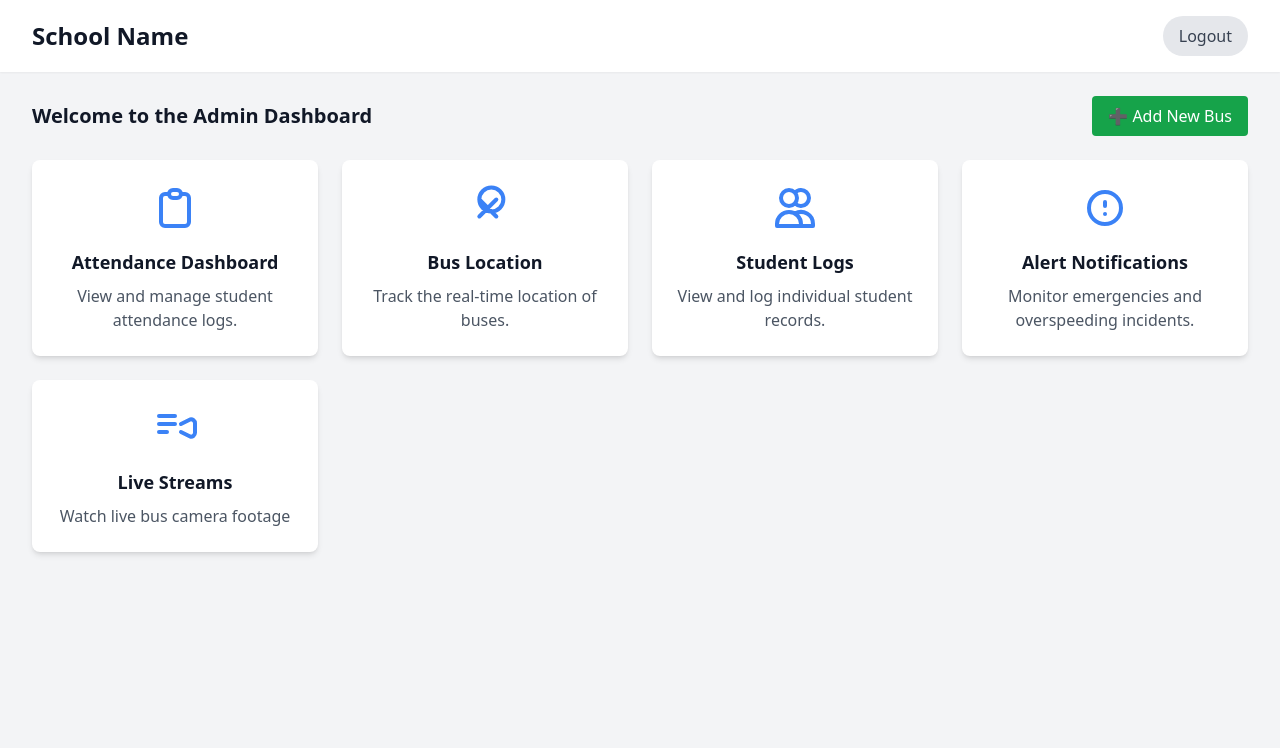
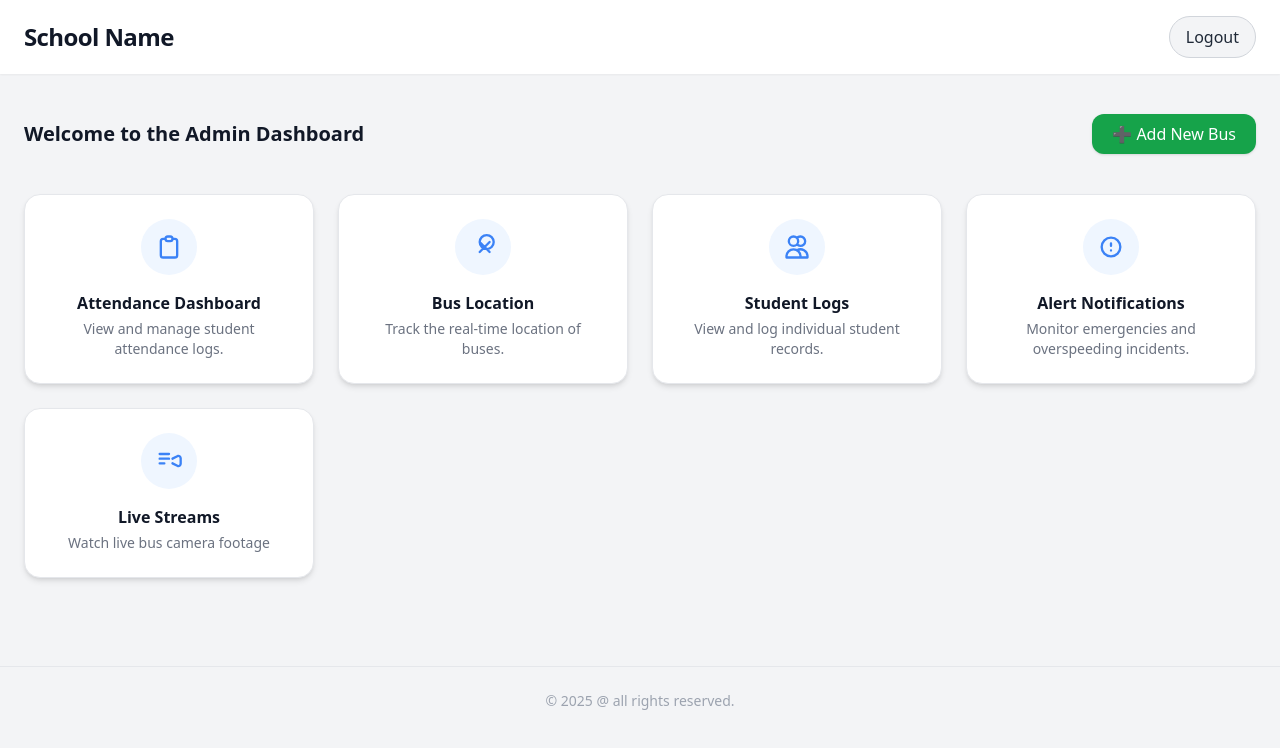
Before and after one commit to krishnahasare/bus_tracking_app, a React (Vite) app in the folder frontend/: page / in a window 1280 px wide. Shown: the top 748 px of the page. Built offline with nearby package versions, Linux system fonts and the light colour scheme.

Commit message:
design changes

```diff
--- a/frontend/src/components/AdminDashboard.jsx
+++ b/frontend/src/components/AdminDashboard.jsx
@@ -4,92 +4,100 @@ const AdminDashboard = () => {
   const navigate = useNavigate();
 
   return (
-    <div className="min-h-screen bg-gray-100 font-sans">
+    <div className="min-h-screen bg-gray-100 font-sans text-gray-900">
       {/* Header */}
-      <header className="bg-white shadow-sm">
-        <div className="max-w-7xl mx-auto px-4 sm:px-6 lg:px-8 py-4 flex justify-between items-center">
-          <h1 className="text-2xl font-bold text-gray-900">School Name</h1>
-          <button className="bg-gray-200 text-gray-700 px-4 py-2 rounded-full hover:bg-gray-300 transition">
+      <header className="bg-white shadow-sm sticky top-0 z-10">
+        <div className="max-w-7xl mx-auto px-6 py-4 flex justify-between items-center">
+          <h1 className="text-2xl font-bold tracking-tight">School Name</h1>
+          <button className="bg-gray-100 text-gray-800 px-4 py-2 rounded-full border border-gray-300 hover:bg-gray-200 transition">
             Logout
           </button>
         </div>
       </header>
 
-      {/* Main Content */}
-      <main className="max-w-7xl mx-auto px-4 sm:px-6 lg:px-8 py-6">
-        <div className="flex items-center justify-between mb-6">
-          <h2 className="text-xl font-semibold text-gray-900">Welcome to the Admin Dashboard</h2>
+      {/* Main */}
+      <main className="max-w-7xl mx-auto px-6 py-10">
+        {/* Welcome + CTA */}
+        <div className="flex flex-col sm:flex-row sm:justify-between sm:items-center gap-4 mb-10">
+          <h2 className="text-xl font-semibold">Welcome to the Admin Dashboard</h2>
           <button
             onClick={() => navigate('/addbus')}
-            className="bg-green-600 text-white px-4 py-2 rounded hover:bg-green-700 transition"
+            className="bg-green-600 text-white px-5 py-2 rounded-xl shadow hover:bg-green-700 transition"
           >
             ➕ Add New Bus
           </button>
         </div>
 
-        {/* Dashboard Boxes */}
+        {/* Cards Grid */}
         <div className="grid grid-cols-1 sm:grid-cols-2 lg:grid-cols-4 gap-6">
-          {/* Attendance Dashboard */}
-          <div
-            onClick={() => navigate('/attendance')}
-            className="bg-white shadow-md rounded-lg p-6 flex flex-col items-center justify-center hover:shadow-lg transition-shadow cursor-pointer"
-          >
-            <svg className="w-12 h-12 text-blue-500 mb-4" fill="none" stroke="currentColor" viewBox="0 0 24 24">
-              <path strokeLinecap="round" strokeLinejoin="round" strokeWidth="2" d="M9 5H7a2 2 0 00-2 2v12a2 2 0 002 2h10a2 2 0 002-2V7a2 2 0 00-2-2h-2M9 5a2 2 0 002 2h2a2 2 0 002-2M9 5a2 2 0 012-2h2a2 2 0 012 2" />
-            </svg>
-            <h3 className="text-lg font-semibold text-gray-900 mb-2">Attendance Dashboard</h3>
-            <p className="text-gray-600 text-center">View and manage student attendance logs.</p>
-          </div>
-
-          {/* Bus Location */}
-          <div
-            onClick={() => navigate('/buslocation')}
-            className="bg-white shadow-md rounded-lg p-6 flex flex-col items-center justify-center hover:shadow-lg transition-shadow cursor-pointer"
-          >
-            <svg className="w-12 h-12 text-blue-500 mb-4" fill="none" stroke="currentColor" viewBox="0 0 24 24">
-              <path strokeLinecap="round" strokeLinejoin="round" strokeWidth="2" d="M17.657 16.243l-4.243-4.243m0 0l-4.243 4.243m4.243-4.243l4.243-4.243m-4.243 4.243l-4.243-4.243m0 0a6 6 0 1112 0 6 6 0 01-12 0z" />
-            </svg>
-            <h3 className="text-lg font-semibold text-gray-900 mb-2">Bus Location</h3>
-            <p className="text-gray-600 text-center">Track the real-time location of buses.</p>
-          </div>
-
-          {/* Student Logs */}
-          <div
-            onClick={() => navigate('/student-logs')}
-            className="bg-white shadow-md rounded-lg p-6 flex flex-col items-center justify-center hover:shadow-lg transition-shadow cursor-pointer"
-          >
-            <svg className="w-12 h-12 text-blue-500 mb-4" fill="none" stroke="currentColor" viewBox="0 0 24 24">
-              <path strokeLinecap="round" strokeLinejoin="round" strokeWidth="2" d="M12 4.354a4 4 0 110 5.292M15 21H3v-1a6 6 0 0112 0v1zm0 0h6v-1a6 6 0 00-9-5.197M13 7a4 4 0 11-8 0 4 4 0 018 0z" />
-            </svg>
-            <h3 className="text-lg font-semibold text-gray-900 mb-2">Student Logs</h3>
-            <p className="text-gray-600 text-center">View and log individual student records.</p>
-          </div>
-
-          {/* Alerts Box */}
-          <div
-            onClick={() => navigate('/emergencies-overspeeding')}
-            className="bg-white shadow-md rounded-lg p-6 flex flex-col items-center justify-center hover:shadow-lg transition-shadow cursor-pointer"
-          >
-            <svg className="w-12 h-12 text-blue-500 mb-4" fill="none" stroke="currentColor" viewBox="0 0 24 24">
-              <path strokeLinecap="round" strokeLinejoin="round" strokeWidth="2" d="M12 9v2m0 4h.01M12 4a8 8 0 100 16 8 8 0 000-16z" />
-            </svg>
-            <h3 className="text-lg font-semibold text-gray-900 mb-2">Alert Notifications</h3>
-            <p className="text-gray-600 text-center">Monitor emergencies and overspeeding incidents.</p>
-          </div>
-          {/* Live Streams Box */}
-<div
-  onClick={() => navigate('/live-streams')}
-  className="bg-white shadow-md rounded-lg p-6 flex flex-col items-center justify-center hover:shadow-lg transition-shadow cursor-pointer"
->
-  <svg className="w-12 h-12 text-blue-500 mb-4" fill="none" stroke="currentColor" viewBox="0 0 24 24">
-    <path strokeLinecap="round" strokeLinejoin="round" strokeWidth="2" d="M15 10l4.553-2.276A2 2 0 0122 9.618v4.764a2 2 0 01-2.447 1.894L15 14M4 6h8M4 10h8M4 14h4" />
-  </svg>
-  <h3 className="text-lg font-semibold text-gray-900 mb-2">Live Streams</h3>
-  <p className="text-gray-600 text-center">Watch live bus camera footage</p>
-</div>
-
+          {[
+            {
+              title: 'Attendance Dashboard',
+              desc: 'View and manage student attendance logs.',
+              route: '/attendance',
+              icon: (
+                <path strokeLinecap="round" strokeLinejoin="round" strokeWidth="2"
+                      d="M9 5H7a2 2 0 00-2 2v12a2 2 0 002 2h10a2 2 0 002-2V7a2 2 0 00-2-2h-2M9 5a2 2 0 002 2h2a2 2 0 002-2M9 5a2 2 0 012-2h2a2 2 0 012 2" />
+              ),
+            },
+            {
+              title: 'Bus Location',
+              desc: 'Track the real-time location of buses.',
+              route: '/buslocation',
+              icon: (
+                <path strokeLinecap="round" strokeLinejoin="round" strokeWidth="2"
+                      d="M17.657 16.243l-4.243-4.243m0 0l-4.243 4.243m4.243-4.243l4.243-4.243m-4.243 4.243l-4.243-4.243m0 0a6 6 0 1112 0 6 6 0 01-12 0z" />
+              ),
+            },
+            {
+              title: 'Student Logs',
+              desc: 'View and log individual student records.',
+              route: '/student-logs',
+              icon: (
+                <path strokeLinecap="round" strokeLinejoin="round" strokeWidth="2"
+                      d="M12 4.354a4 4 0 110 5.292M15 21H3v-1a6 6 0 0112 0v1zm0 0h6v-1a6 6 0 00-9-5.197M13 7a4 4 0 11-8 0 4 4 0 018 0z" />
+              ),
+            },
+            {
+              title: 'Alert Notifications',
+              desc: 'Monitor emergencies and overspeeding incidents.',
+              route: '/emergencies-overspeeding',
+              icon: (
+                <path strokeLinecap="round" strokeLinejoin="round" strokeWidth="2"
+                      d="M12 9v2m0 4h.01M12 4a8 8 0 100 16 8 8 0 000-16z" />
+              ),
+            },
+            {
+              title: 'Live Streams',
+              desc: 'Watch live bus camera footage',
+              route: '/live-streams',
+              icon: (
+                <path strokeLinecap="round" strokeLinejoin="round" strokeWidth="2"
+                      d="M15 10l4.553-2.276A2 2 0 0122 9.618v4.764a2 2 0 01-2.447 1.894L15 14M4 6h8M4 10h8M4 14h4" />
+              ),
+            },
+          ].map((card, idx) => (
+            <div
+              key={idx}
+              onClick={() => navigate(card.route)}
+              className="bg-white rounded-2xl shadow-md hover:shadow-lg border border-gray-200 p-6 flex flex-col items-center text-center cursor-pointer transition group"
+            >
+              <div className="w-14 h-14 rounded-full bg-blue-50 flex items-center justify-center mb-4 group-hover:bg-blue-100 transition">
+                <svg className="w-7 h-7 text-blue-500" fill="none" stroke="currentColor" viewBox="0 0 24 24">
+                  {card.icon}
+                </svg>
+              </div>
+              <h3 className="text-base font-semibold mb-1">{card.title}</h3>
+              <p className="text-sm text-gray-500">{card.desc}</p>
+            </div>
+          ))}
         </div>
       </main>
+
+      {/* Footer */}
+      <footer className="text-center text-sm text-gray-400 py-6 border-t mt-12">
+        © {new Date().getFullYear()} @ all rights reserved.
+      </footer>
     </div>
   );
 };
```
Also changed, not shown: 5 other files (tests, documents, lock files or other folders).
